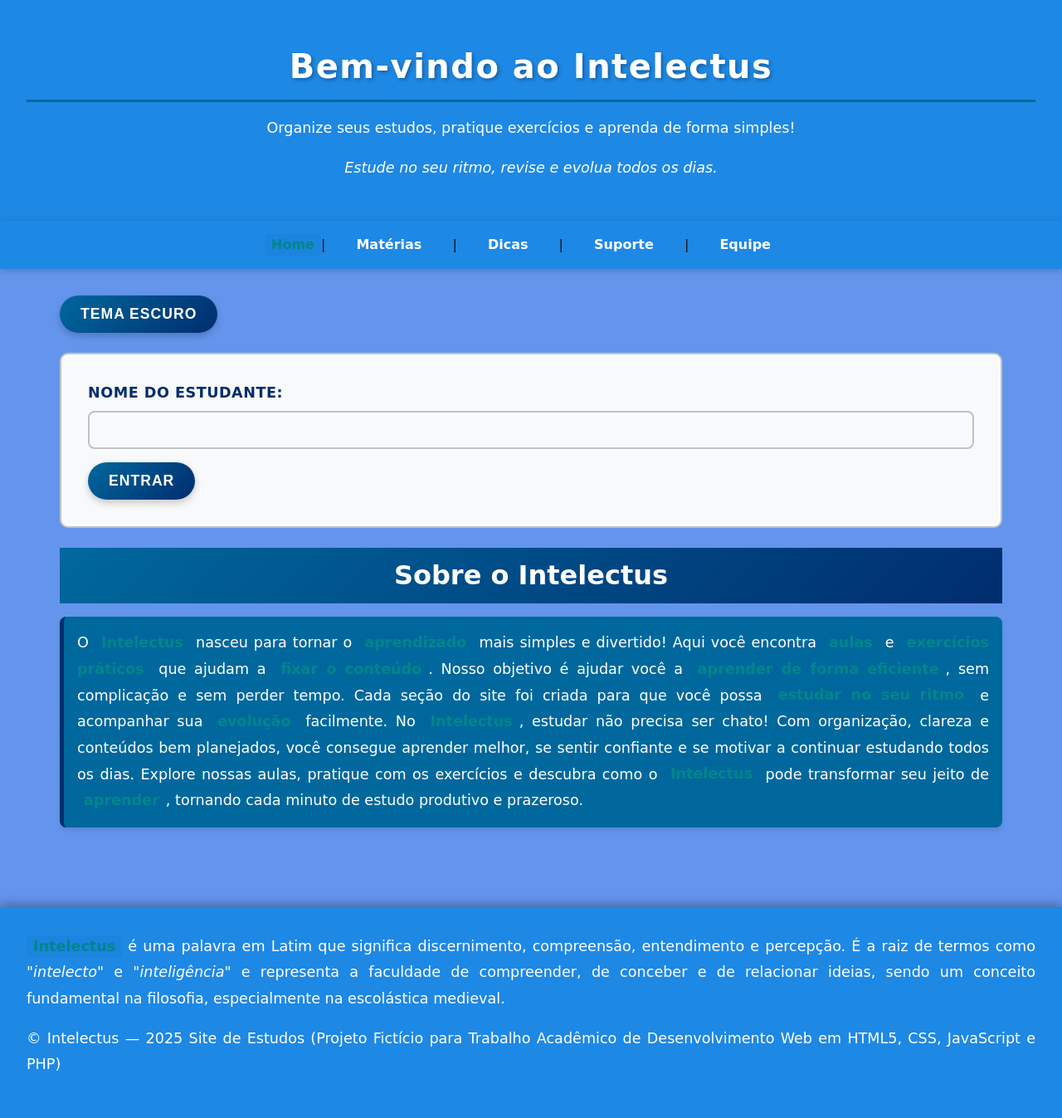
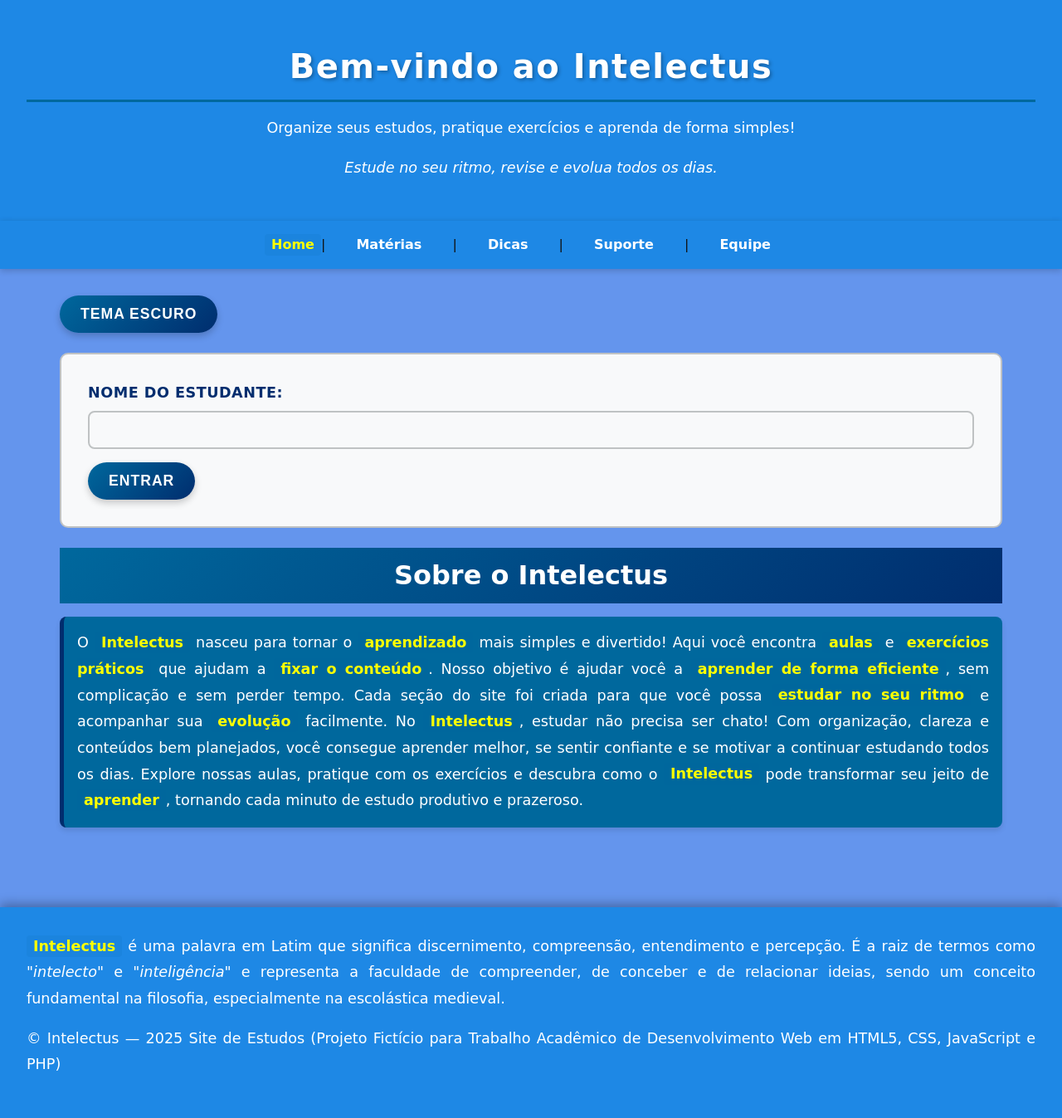
Before and after one commit to FelipeSantos-boiBigas/TrabalhoWebHTML, a PHP site: page /home.html in a window 1280 px wide. Shown: the whole page at 83% size. Run offline with PHP 8.4, Linux system fonts and the light colour scheme.

Commit message:
Change strong text color to yellow

```diff
--- a/css/style.css
+++ b/css/style.css
@@ -306,7 +306,7 @@ ul {
 }
 
 strong {
-    color: #00868B;
+    color: #FFFF00;
     background-color: rgba(0, 104, 157, 0.1);
     padding: 0.2rem 0.5rem;
     border-radius: 4px;
```
